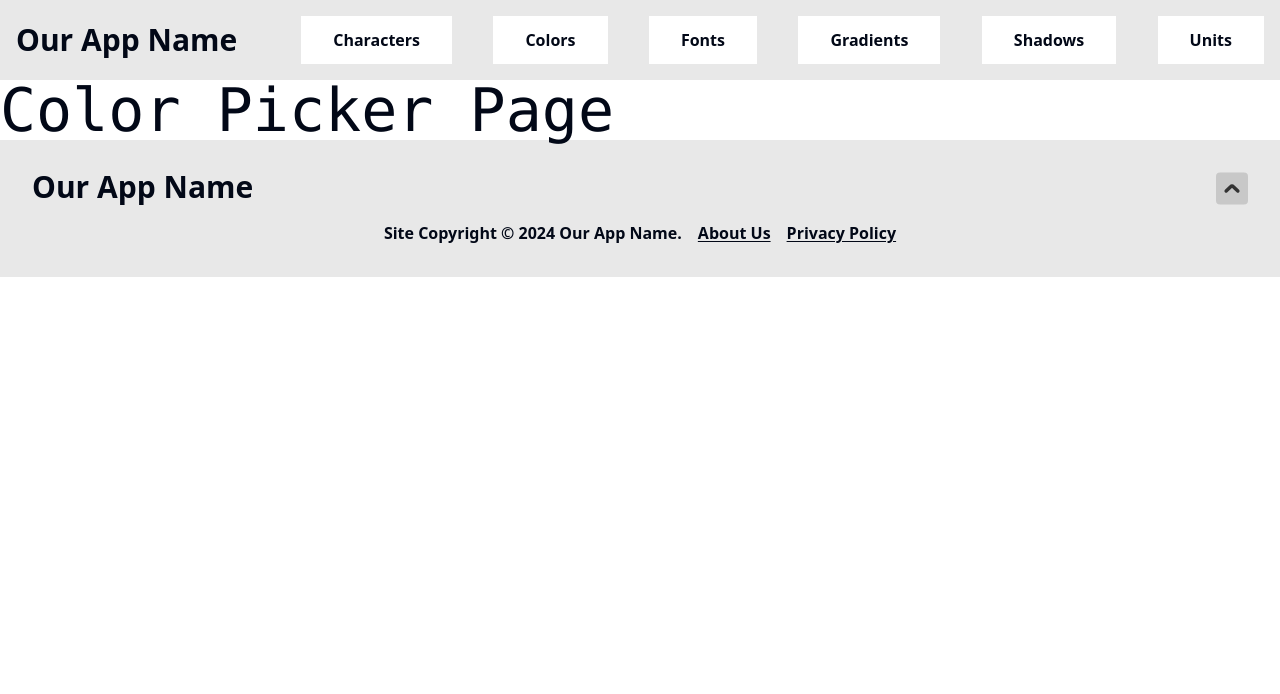
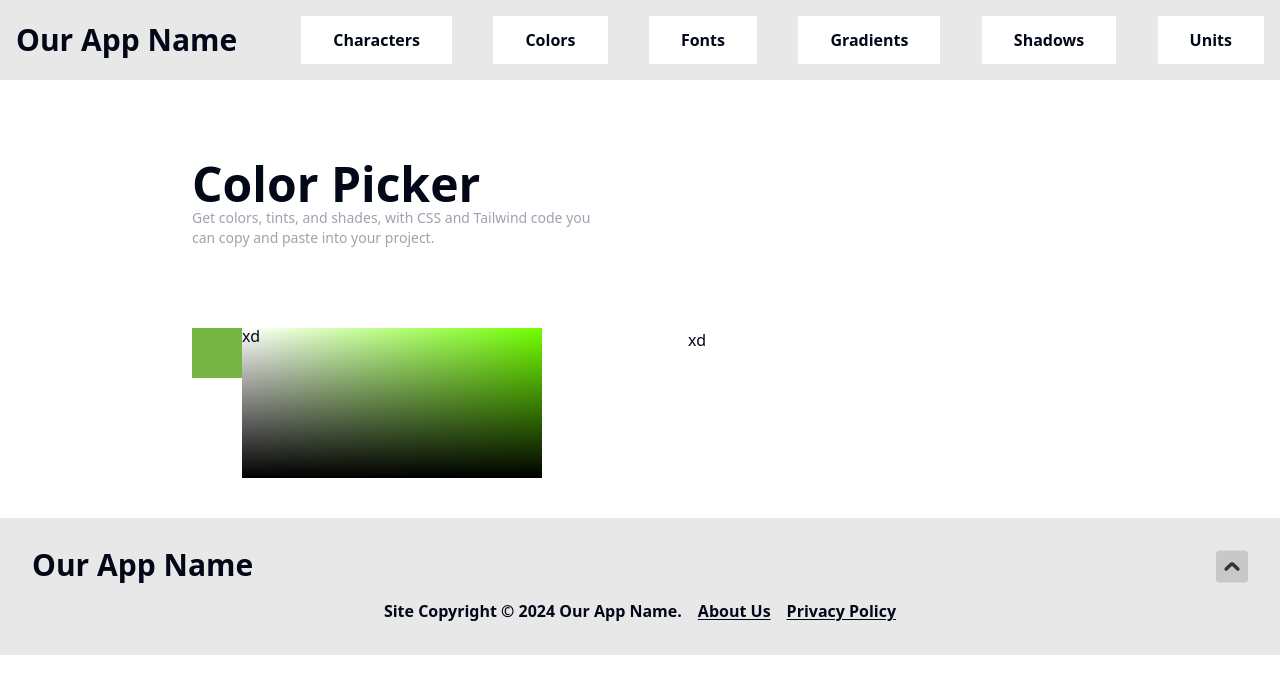
Before and after one commit to chingu-voyages/devex.tools, a React (Vite) app in the folder fetools-app/: page /color-picker in a window 1280 px wide. Shown: the top 694 px of the page. Built offline with nearby package versions, Linux system fonts and the light colour scheme.

Commit message:
Reuploading files

```diff
--- /dev/null
+++ b/fetools-app/src/components/ColorPicker/ColorPickerInterface.jsx
@@ -0,0 +1,9 @@
+export default function ColorPickerInterface(){
+
+    return(
+    <>
+        <div id="color-picker-interface" className="flex-1">
+            <p>xd</p>
+        </div>
+    </>)
+}
--- /dev/null
+++ b/fetools-app/src/components/ColorPicker/ColorPickerTool.jsx
@@ -0,0 +1,28 @@
+import { useRef } from "react";
+import CustomPicker from './CustomPicker';
+
+export default function ColorPickerTool({ colorData, setColorData }) {
+  const parentRef = useRef();
+
+  const handleColorChange = (newColorData) => {
+    console.log(newColorData)
+    setColorData(newColorData)
+  };
+
+  return (
+    <>
+      <section ref={parentRef} id="color-picker-container" className="flex flex-1">
+        <div style={{backgroundColor: colorData.color, width: '50px', height: '50px'}}></div>
+        <CustomPicker
+        colorData={colorData}
+        handleColorChange={handleColorChange}/>
+      </section>
+    </>
+  );
+
+    function updateSize(){
+        const currentParentWidth = parentRef.current.offsetWidth;
+
+    }
+
+}
--- /dev/null
+++ b/fetools-app/src/components/ColorPicker/ColorPickerUtils.js
@@ -0,0 +1,17 @@
+import { getRandomColor } from "../ColorGradientComponents/ColorGradientUtils"
+import tinycolor from "tinycolor2"
+
+export function createColorObj(newColor){
+    const color = newColor || getRandomColor().colorStr
+    const hue = getHue()
+
+    return {color: color, hue: hue}
+
+    function getHue(){
+      const hsl = new tinycolor(color).toHsl()
+      hsl.s = 1
+      hsl.l = 0.5
+      return tinycolor(hsl).toRgbString()
+    }
+
+}
--- /dev/null
+++ b/fetools-app/src/components/ColorPicker/CustomPicker.jsx
@@ -0,0 +1,132 @@
+import { useEffect, useRef, useState } from "react"
+import { getHexString } from "../ColorGradientComponents/ColorGradientUtils";
+import { createColorObj } from "./ColorPickerUtils";
+
+export default function CustomPicker({
+  colorData,
+  handleColorChange
+}){
+
+  const canvasRef = useRef();
+  const intervalMouseMoveRef = useRef(null);
+  const intervalMouseClickRef = useRef(null);
+
+  const [mouseCoor, setMouseCoor] = useState({x:0,y:0})
+  const [currentColor, setCurrentColor] = useState(getHexString(colorData.color))
+
+  useEffect(()=>{
+    createGradient()
+    createMarker()
+    console.log(mouseCoor, currentColor)
+
+    return ()=>{
+      stopInterval(intervalMouseMoveRef);
+      stopInterval(intervalMouseClickRef);
+    }
+  },[mouseCoor])
+
+  return(
+    <>
+    <div>
+      <div className="relative ">
+        <canvas
+        ref={canvasRef}
+        id="color-picker"
+        onMouseMove={(e)=>startInterval(e,handleOnMouseMove,intervalMouseMoveRef)}
+        onMouseDown={handleClick}
+        onMouseUp={()=>stopInterval(intervalMouseClickRef)}
+        onMouseLeave={()=>stopInterval(intervalMouseClickRef)}
+        className="relative z-0">
+        </canvas>
+        <div className="absolute top-0 leading-none">xd</div>
+      </div>
+
+    </div>
+    </>
+  )
+
+    function createGradient(){
+      const ColorCtx = canvasRef.current.getContext('2d');  // This create a 2D context for the canvas
+
+      const hue = colorData.hue;
+      //Make HueGradient
+      const gradientH = ColorCtx.createLinearGradient(0, 0, ColorCtx.canvas.width, 0);
+      gradientH.addColorStop(0, '#fff');
+      gradientH.addColorStop(1, hue);
+      ColorCtx.fillStyle = gradientH;
+      ColorCtx.fillRect(0, 0, ColorCtx.canvas.width, ColorCtx.canvas.height);
+
+      // Create a Vertical Gradient(white to black)
+      const gradientV = ColorCtx.createLinearGradient(0, 0, 0, ColorCtx.canvas.height);
+      gradientV.addColorStop(0, 'rgba(0,0,0,0)');
+      gradientV.addColorStop(1, '#000');
+      ColorCtx .fillStyle = gradientV;
+      ColorCtx .fillRect(0, 0, ColorCtx.canvas.width,
+      ColorCtx .canvas.height);
+
+    }
+
+    function createMarker(){
+      const marker = document.createElement('div')
+
+      marker.classList.add('z-20', 'w-4', 'h-2', 'bg-gray-400', 'top-1', 'left-0')
+
+      canvasRef.current.append(marker)
+    }
+
+    function handleClick(){
+
+      const ColorCtx = canvasRef.current.getContext('2d')
+      const canvasRect = canvasRef.current.getBoundingClientRect()
+
+      const x = mouseCoor.x - canvasRect.left;
+      const y = mouseCoor.y - canvasRect.top;
+
+      const pixel = ColorCtx.getImageData(x,y,1,1)['data'];   // Read pixel Color
+      const rgb = `rgb(${pixel[0]},${pixel[1]},${pixel[2]})`;
+
+      console.log(ColorCtx)
+      console.log(x, y)
+      console.log(pixel)
+
+      handleColorChange(createColorObj(rgb))
+    }
+
+    function startInterval(e, func, ref){
+      if (ref.current) return;
+      ref.current = setInterval(() => {
+        func(e)
+      }, 100);
+    }
+
+    function stopInterval(ref){
+      if (ref.current) {
+        clearInterval(ref.current);
+        ref.current = null;
+      }
+    }
+
+    function handleOnMouseMove(e){
+
+      trackColorOnMouse()
+      setMouseCoor({x: e.clientX, y: e.clientY})
+
+      function trackColorOnMouse(){
+        const ColorCtx = canvasRef.current.getContext('2d')
+        const canvasRect = canvasRef.current.getBoundingClientRect()
+
+        const x = mouseCoor.x - canvasRect.left;
+        const y = mouseCoor.y - canvasRect.top;
+
+        const pixel = ColorCtx.getImageData(x,y,1,1)['data'];   // Read pixel Color
+        const rgb = `rgb(${pixel[0]},${pixel[1]},${pixel[2]})`;
+
+        console.log(ColorCtx)
+        console.log(x, y)
+        console.log(pixel)
+
+        setCurrentColor(getHexString(rgb))
+      }
+    }
+
+  }
--- a/fetools-app/src/components/TabSwitcher.jsx
+++ b/fetools-app/src/components/TabSwitcher.jsx
@@ -1,4 +1,4 @@
-import { useEffect, useState } from "react"
+import { useState } from "react"
 import {
     Accordion,
     AccordionContent,
@@ -26,15 +26,11 @@ export default function TabSwitcher({buttons=[], children, title}){
         )
     )
 
-    useEffect(()=>{
-
-    },[selectedButton])
-
     return(
         <div id="tab-switcher"
         className="flex flex-col flex-1 p-6 mb-2
         sm:p-12 lg:px-48 lg:py-20">
-            <div id="tab-switcher-sm" className="max-[420px]:hidden">
+            <div id="tab-switcher-sm" className={buttons.length===0?'':"max-[420px]:hidden"}>
                 <div className="flex flex-1 justify-between ">
                     <h2 className="font-bold text-3xl leading-none">{title}</h2>
                     <fieldset className="flex flex-wrap items-center gap-x-8">
@@ -47,7 +43,7 @@ export default function TabSwitcher({buttons=[], children, title}){
                 </div>
             </div>
 
-            <div id="tab-switcher-mobile" className="min-[420px]:hidden">
+            <div id="tab-switcher-mobile" className={buttons.length===0?'hidden':"min-[420px]:hidden"}>
                 <Accordion type="single" collapsible>
                     <AccordionItem value="item-1">
                         <AccordionTrigger
--- a/fetools-app/src/components/ToolsLayout/ToolHeaderSection.jsx
+++ b/fetools-app/src/components/ToolsLayout/ToolHeaderSection.jsx
@@ -3,7 +3,7 @@ export default function ToolHeaderSection({children}){
         <section className="flex justify-between m-8 mb-10
         md:mx-12 md:mt-12
         max-lg:flex-col max-lg:items-center max-lg:gap-y-4 max-lg:mx-6
-        lg:mx-48 lg:mt-20">
+        lg:mx-48 lg:mt-20 lg:gap-x-24">
             {children}
         </section>
     )
--- a/fetools-app/src/components/ToolsLayout/ToolHeading.jsx
+++ b/fetools-app/src/components/ToolsLayout/ToolHeading.jsx
@@ -3,8 +3,8 @@ export default function ToolHeading({title="Dummy Title", tagline="Dummy Tagline
     return(
         <>
             <div className="max-w-[26rem] flex-1
-            max-sm:max-w-80">
-                <h2 className="block font-bold text-5xl">{title}</h2>
+            max-sm:w-full">
+                <h2 className="block font-bold text-5xl text-nowrap max-sm:text-4xl">{title}</h2>
                 <p className="block text-sm text-gray-400">{tagline}</p>
             </div>
         </>
--- a/fetools-app/src/pages/ColorPicker.jsx
+++ b/fetools-app/src/pages/ColorPicker.jsx
@@ -1,11 +1,40 @@
-import '../index.css';
+import { useState } from "react"
 
-function ColorPicker() {
+import ToolHeaderSection from "../components/ToolsLayout/ToolHeaderSection"
+import ToolHeading from "../components/ToolsLayout/ToolHeading"
+import ColorPickerTool from "../components/ColorPicker/ColorPickerTool"
+import ColorPickerInterface from "../components/ColorPicker/ColorPickerInterface"
+
+import { createColorObj } from "../components/ColorPicker/ColorPickerUtils"
+
+export default function ColorPicker() {
+
+  const [colorData, setColorData] = useState(createColorObj())
+
     return (
-      <main>
-        <p className="font-mono text-6xl">Color Picker Page</p>
+    <>
+      <main className="">
+        <ToolHeaderSection>
+          <ToolHeading
+          title="Color Picker"
+          tagline="Get colors, tints, and shades, with CSS and Tailwind code you can copy and paste into your project."
+          ></ToolHeading>
+        </ToolHeaderSection>
+
+        <div className="flex justify-between m-8 mb-10
+        md:mx-12 md:mt-12
+        max-lg:flex-col max-lg:items-center max-lg:gap-y-4 max-lg:mx-6
+        lg:mx-48 lg:mt-20 lg:gap-x-24">
+          <ColorPickerTool
+          colorData={colorData}
+          setColorData={setColorData}
+          />
+          <ColorPickerInterface/>
+        </div>
+
       </main>
+    </>
+
     )
+
 }
-
-export default ColorPicker
```
